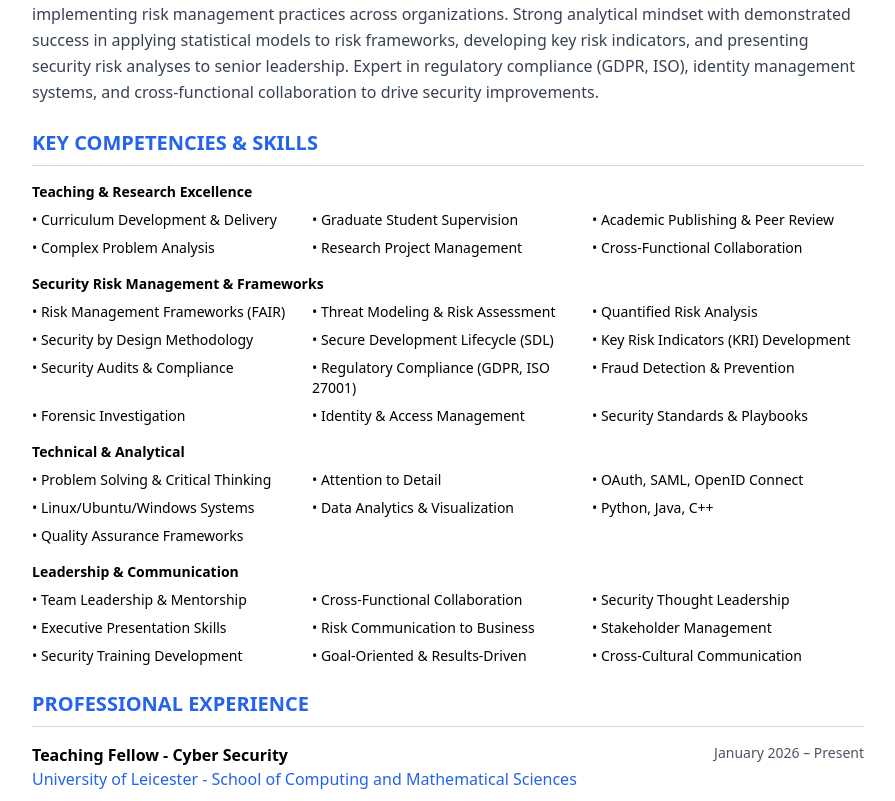
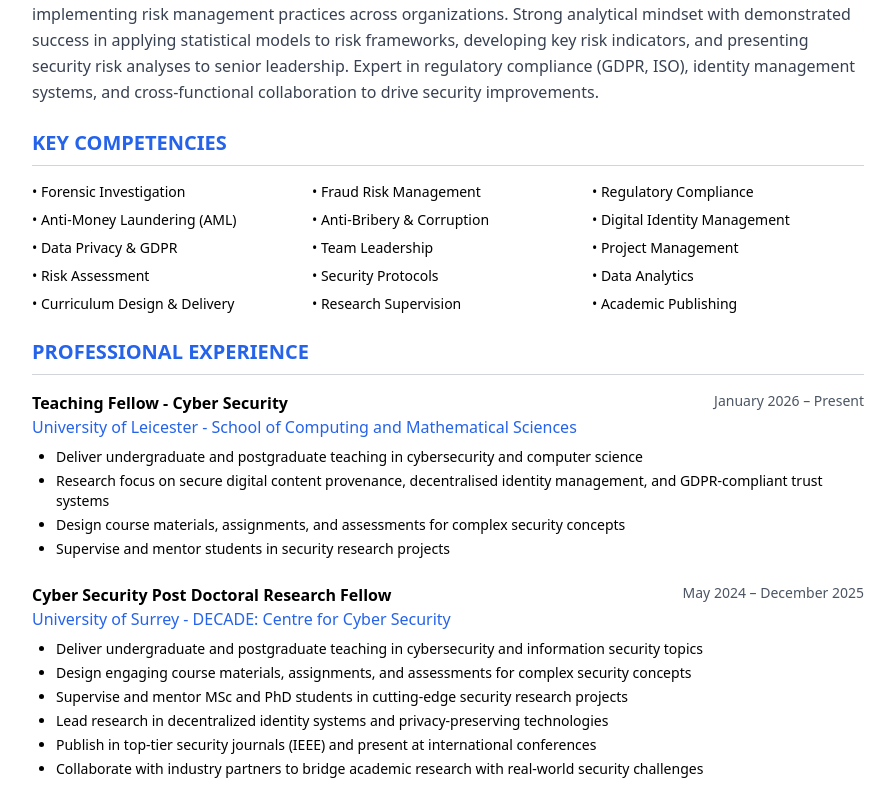
Before and after one commit to SadiqShehu111/sadiq, a React (Vite) app: page /cv in a window 1280 px wide. Shown: the part 484-1285 px from the top of the page, without its empty margins (192-1087 px from the left). Built offline with nearby package versions, Linux system fonts and the light colour scheme.

Commit message:
Refined key competencies
Co-authored-by: SadiqShehu111 <70853808+SadiqShehu111@users.noreply.github.com>

```diff
--- a/src/components/DownloadableCV.tsx
+++ b/src/components/DownloadableCV.tsx
@@ -46,64 +46,23 @@ export const DownloadableCV = () => {
 
       {/* Key Competencies */}
       <section className="mb-6">
-        <h2 className="text-xl font-bold text-blue-600 border-b border-gray-300 pb-2 mb-4">KEY COMPETENCIES & SKILLS</h2>
-
-        <div className="mb-4">
-          <h3 className="font-semibold text-sm mb-2">Teaching & Research Excellence</h3>
-          <div className="grid grid-cols-2 md:grid-cols-3 gap-2 text-sm">
-            <div>• Curriculum Development & Delivery</div>
-            <div>• Graduate Student Supervision</div>
-            <div>• Academic Publishing & Peer Review</div>
-            <div>• Complex Problem Analysis</div>
-            <div>• Research Project Management</div>
-            <div>• Cross-Functional Collaboration</div>
-          </div>
-        </div>
-
-        <div className="mb-4">
-          <h3 className="font-semibold text-sm mb-2">Security Risk Management & Frameworks</h3>
-          <div className="grid grid-cols-2 md:grid-cols-3 gap-2 text-sm">
-            <div>• Risk Management Frameworks (FAIR)</div>
-            <div>• Threat Modeling & Risk Assessment</div>
-            <div>• Quantified Risk Analysis</div>
-            <div>• Security by Design Methodology</div>
-            <div>• Secure Development Lifecycle (SDL)</div>
-            <div>• Key Risk Indicators (KRI) Development</div>
-            <div>• Security Audits & Compliance</div>
-            <div>• Regulatory Compliance (GDPR, ISO 27001)</div>
-            <div>• Fraud Detection & Prevention</div>
-            <div>• Forensic Investigation</div>
-            <div>• Identity & Access Management</div>
-            <div>• Security Standards & Playbooks</div>
-          </div>
-        </div>
-
-        <div className="mb-4">
-          <h3 className="font-semibold text-sm mb-2">Technical & Analytical</h3>
-          <div className="grid grid-cols-2 md:grid-cols-3 gap-2 text-sm">
-            <div>• Problem Solving & Critical Thinking</div>
-            <div>• Attention to Detail</div>
-            <div>• OAuth, SAML, OpenID Connect</div>
-            <div>• Linux/Ubuntu/Windows Systems</div>
-            <div>• Data Analytics & Visualization</div>
-            <div>• Python, Java, C++</div>
-            <div>• Quality Assurance Frameworks</div>
-          </div>
-        </div>
-
-        <div>
-          <h3 className="font-semibold text-sm mb-2">Leadership & Communication</h3>
-          <div className="grid grid-cols-2 md:grid-cols-3 gap-2 text-sm">
-            <div>• Team Leadership & Mentorship</div>
-            <div>• Cross-Functional Collaboration</div>
-            <div>• Security Thought Leadership</div>
-            <div>• Executive Presentation Skills</div>
-            <div>• Risk Communication to Business</div>
-            <div>• Stakeholder Management</div>
-            <div>• Security Training Development</div>
-            <div>• Goal-Oriented & Results-Driven</div>
-            <div>• Cross-Cultural Communication</div>
-          </div>
+        <h2 className="text-xl font-bold text-blue-600 border-b border-gray-300 pb-2 mb-4">KEY COMPETENCIES</h2>
+        <div className="grid grid-cols-2 md:grid-cols-3 gap-2 text-sm">
+          <div>• Forensic Investigation</div>
+          <div>• Fraud Risk Management</div>
+          <div>• Regulatory Compliance</div>
+          <div>• Anti-Money Laundering (AML)</div>
+          <div>• Anti-Bribery & Corruption</div>
+          <div>• Digital Identity Management</div>
+          <div>• Data Privacy & GDPR</div>
+          <div>• Team Leadership</div>
+          <div>• Project Management</div>
+          <div>• Risk Assessment</div>
+          <div>• Security Protocols</div>
+          <div>• Data Analytics</div>
+          <div>• Curriculum Design & Delivery</div>
+          <div>• Research Supervision</div>
+          <div>• Academic Publishing</div>
         </div>
       </section>
 
```
